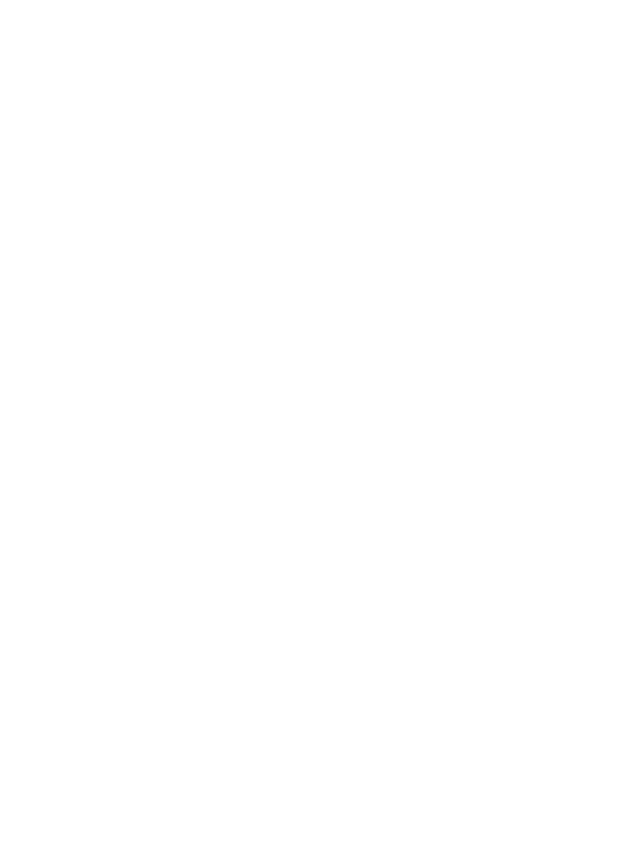
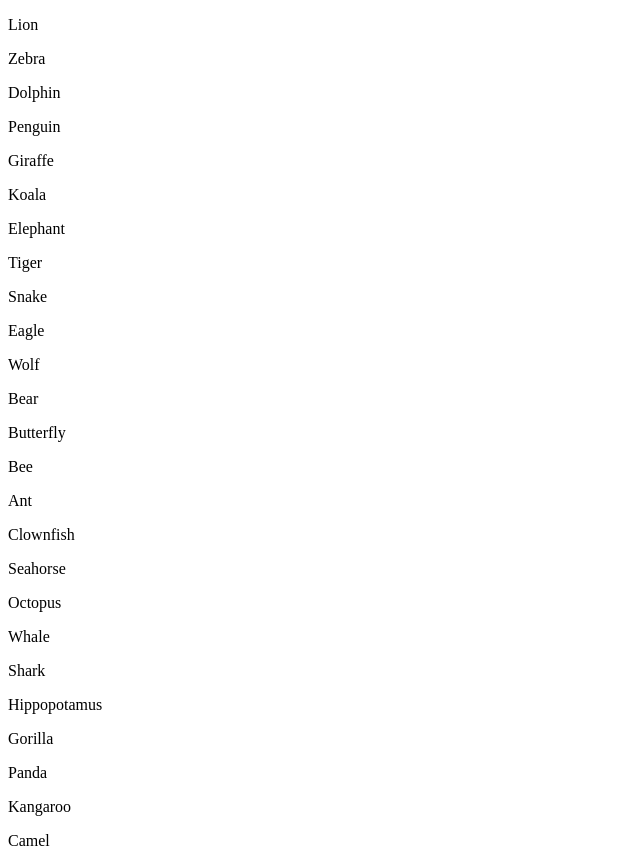
Before and after one commit to MartinFiori/memo-game, a React app: page / in a window 1280 px wide. Shown: the whole page, without its empty margins (0-640 px from the left). Before the commit the page ends 800 px from the top, so only its background shows below. Built offline with nearby package versions, Linux system fonts and the light colour scheme.

Commit message:
Creación del board y de la data

```diff
--- a/src/App.tsx
+++ b/src/App.tsx
@@ -1,10 +1,12 @@
 import { useState } from "react";
 import logo from './jph.png'
 import "./styles.css";
+import Board from "./Components/Board";
 
 export default function App() {
   return (
     <div>
+      <Board />
     </div>
   );
 }
--- a/src/Components/Board.tsx
+++ b/src/Components/Board.tsx
@@ -0,0 +1,77 @@
+import React, { useEffect, useState } from 'react'
+import data from '../data.json';
+// interface IAnimal {
+//   id: number;
+//   name: string;
+//   id_match: number
+// }
+
+// function pairGenerator(amount) {
+//   if (!amount) return console.log("error");
+//   const animals = [
+//     "Lion",
+//     "Zebra",
+//     "Dolphin",
+//     "Penguin",
+//     "Giraffe",
+//     "Koala",
+//     "Elephant",
+//     "Tiger",
+//     "Snake",
+//     "Eagle",
+//     "Wolf",
+//     "Bear",
+//     "Butterfly",
+//     "Bee",
+//     "Ant",
+//     "Clownfish",
+//     "Seahorse",
+//     "Octopus",
+//     "Whale",
+//     "Shark",
+//     "Hippopotamus",
+//     "Gorilla",
+//     "Panda",
+//     "Kangaroo",
+//     "Camel",
+//   ];
+//   const sortedAnimals = randomSort(animals)
+
+//   const selectedAmountOfAnimals = sortedAnimals.slice(0, amount)
+
+//   const pairs = new Array(amount * 2);
+
+//   for (let i = 0; i < amount; i++) {
+//     const animal = selectedAmountOfAnimals[i];
+//     const id1 = i;
+//     const id2 = i + amount;
+//     pairs[id1] = { id: id1, name: animal, id_match: id2 };
+//     pairs[id2] = { id: i + amount, name: animal, id_match: id1 };
+//   }
+
+//   const sortedPairs = randomSort(pairs)
+//   console.log(sortedPairs);
+
+// }
+
+// function randomSort(arr) {
+//   return arr.sort(() => Math.random() - 0.5)
+// }
+
+// pairGenerator(5);
+
+
+export default function Board() {
+  const [animals, setAnimals] = useState<string[]>([])
+  useEffect(() => {
+    if (data.length) setAnimals(data)
+    // console.log(data.length)
+    // if (data) setAnimals(data)
+  }, [])
+
+  return (
+    <div>{
+      animals?.map(animal => <p key={animal}>{animal}</p>)
+    }</div>
+  )
+}
--- /dev/null
+++ b/src/data.json
@@ -0,0 +1,27 @@
+[
+  "Lion",
+  "Zebra",
+  "Dolphin",
+  "Penguin",
+  "Giraffe",
+  "Koala",
+  "Elephant",
+  "Tiger",
+  "Snake",
+  "Eagle",
+  "Wolf",
+  "Bear",
+  "Butterfly",
+  "Bee",
+  "Ant",
+  "Clownfish",
+  "Seahorse",
+  "Octopus",
+  "Whale",
+  "Shark",
+  "Hippopotamus",
+  "Gorilla",
+  "Panda",
+  "Kangaroo",
+  "Camel"
+]
```
